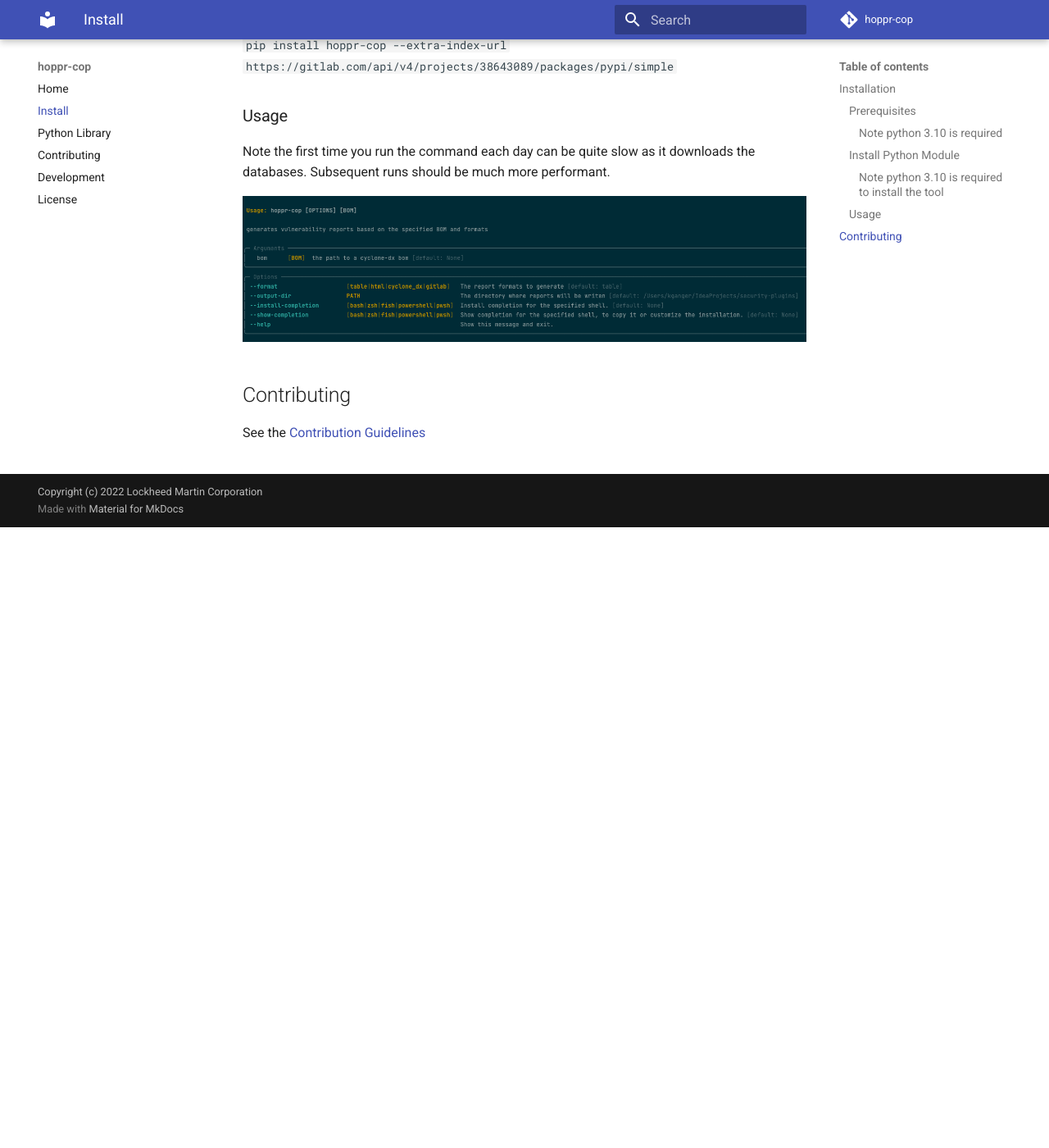
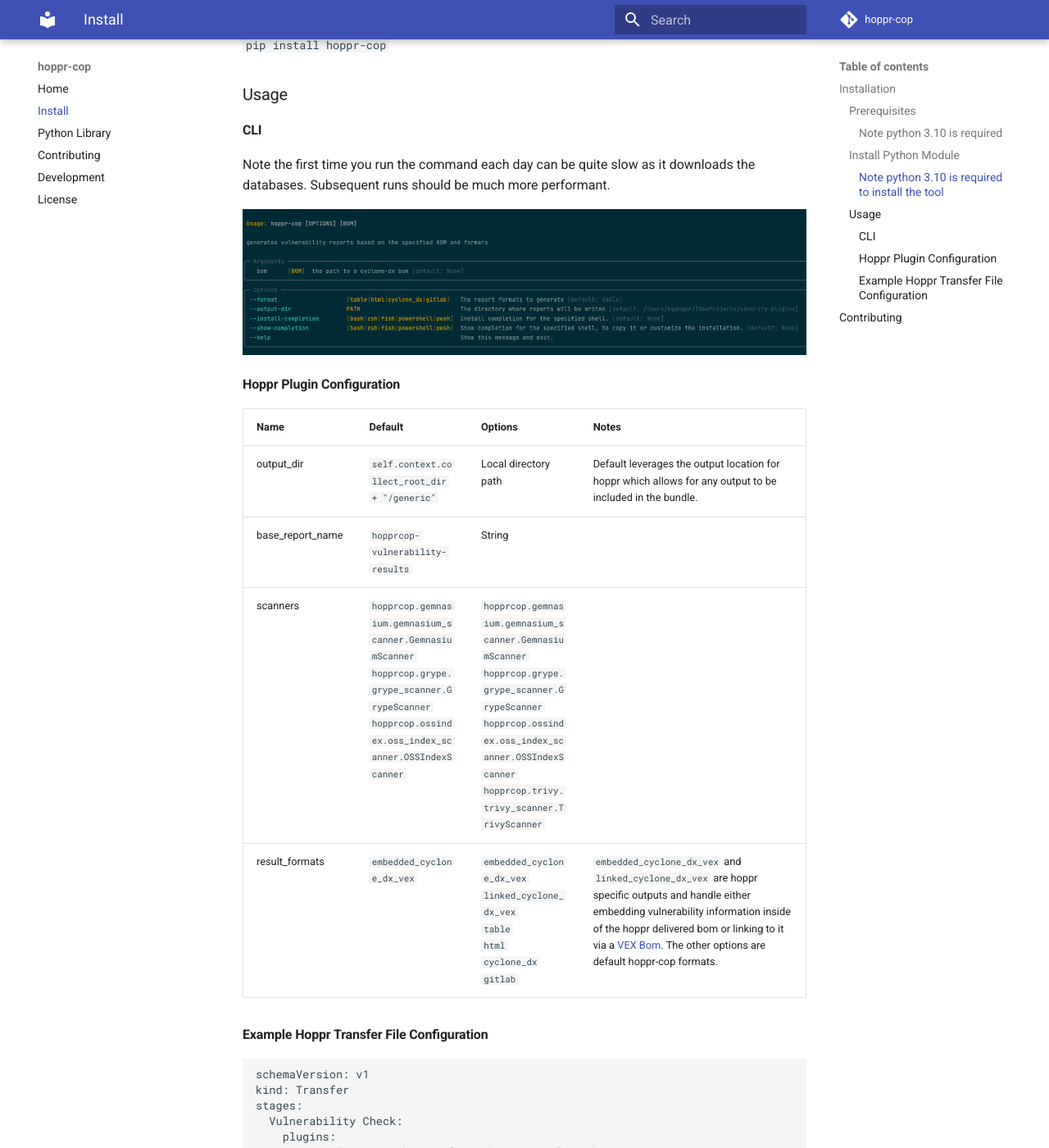
Before and after one commit to lmco/hoppr-cop, an MkDocs documentation site: the page built from docs/install.md, in a window 1280 px wide and 1400 px high, scrolled down 757 px. Shown: the whole window at 82% size. Built offline with MkDocs 1.6.1 and Material for MkDocs 9.7.7, drawn with Linux system fonts in a browser that asks for light colours; comment, search, counter and statistics services are not loaded; some of the changed text lies outside the part shown.

Commit message:
updated docs to include plugin configuration
Signed-off-by: Patrick Kwiatkowski <patrick.r.kwiatkowski@lmco.com>

````diff
--- a/docs/install.md
+++ b/docs/install.md
@@ -16,14 +16,47 @@
 
 #### Note python 3.10 is required to install the tool
 
-` pip install hoppr-cop --extra-index-url https://gitlab.com/api/v4/projects/38643089/packages/pypi/simple`
+`pip install hoppr-cop`
 
 ### Usage
+
+#### CLI
 
 Note the first time you run the command each day can be quite slow as it downloads the databases.  Subsequent runs should be much more performant.
 
 ![](usage.png)
 
+#### Hoppr Plugin Configuration
+
+
+| Name | Default | Options | Notes |
+| -----| ------- | ------- | -------- |
+| output_dir | `self.context.collect_root_dir + "/generic"` | Local directory path | Default leverages the output location for hoppr which allows for any output to be included in the bundle. |
+| base_report_name | `hopprcop-vulnerability-results` | String |
+| scanners | `hopprcop.gemnasium.gemnasium_scanner.GemnasiumScanner`<br>`hopprcop.grype. grype_scanner.GrypeScanner`<br>`hopprcop.ossindex.oss_index_scanner.OSSIndexScanner`<br> | `hopprcop.gemnasium.gemnasium_scanner.GemnasiumScanner`<br>`hopprcop.grype.grype_scanner.GrypeScanner`<br>`hopprcop.ossindex.oss_index_scanner.OSSIndexScanner`<br>`hopprcop.trivy.trivy_scanner.TrivyScanner` | |
+| result_formats | `embedded_cyclone_dx_vex` | `embedded_cyclone_dx_vex`<br>`linked_cyclone_dx_vex`<br>`table`<br>`html`<br>`cyclone_dx`<br>`gitlab`| `embedded_cyclone_dx_vex` and `linked_cyclone_dx_vex` are hoppr specific outputs and handle either embedding vulnerability information inside of the hoppr delivered bom or linking to it via a [VEX Bom](https://cyclonedx.org/capabilities/vex). The other options are default hoppr-cop formats. |
+
+#### Example Hoppr Transfer File Configuration
+```
+schemaVersion: v1
+kind: Transfer
+stages:
+  Vulnerability Check:
+    plugins:
+    - name: "hopprcop.hoppr_plugin.hopprcop_plugin"
+      config:
+        result_formats:
+          - embedded_cyclone_dx_vex
+          - html
+        scanners:
+          - hopprcop.gemnasium.gemnasium_scanner.GemnasiumScanner
+          - hopprcop.grype.grype_scanner.GrypeScanner
+          - hopprcop.ossindex.oss_index_scanner.OSSIndexScanner
+          - hopprcop.trivy.trivy_scanner.TrivyScanner
+
+max_processes: 3
+```
+
 ## Contributing
 
 See the [Contribution Guidelines](contributing.md)
````
Also changed, not shown: 1 other file.
